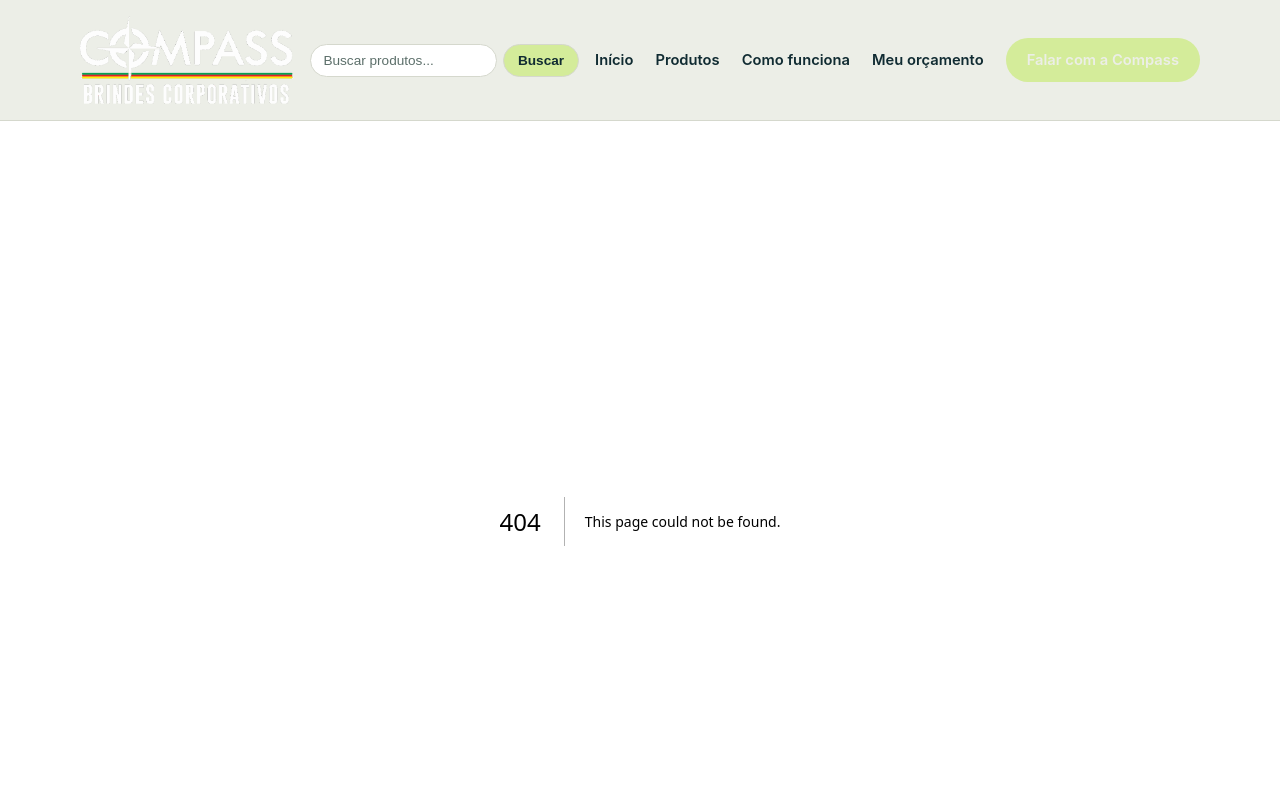
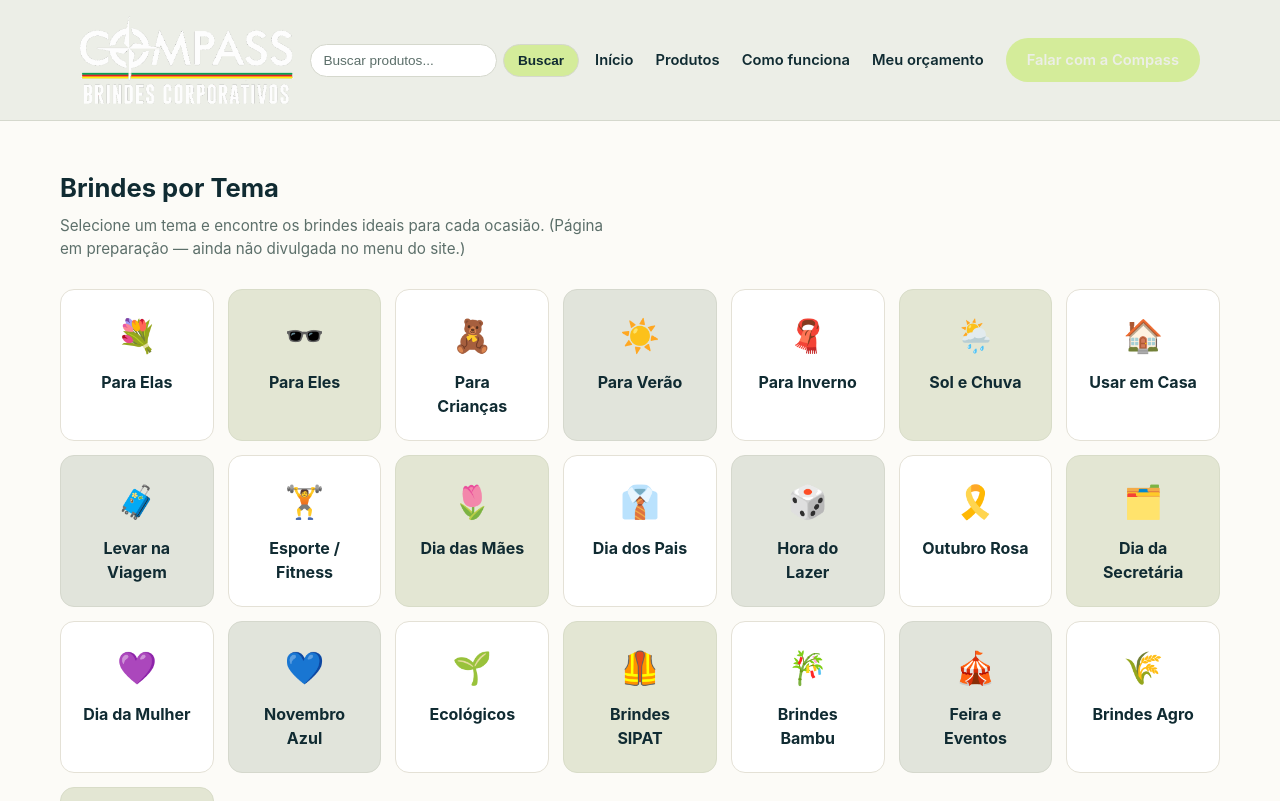
Before and after one commit to compassbrindes-stack/compass-brindes, a Next.js app: page /brindes-por-tema in a window 1280 px wide. Before the commit this address had no page. Shown: the top 801 px of the page. Built offline with nearby package versions, Linux system fonts and the light colour scheme.

Commit message:
Create page.tsx

```diff
--- /dev/null
+++ b/app/brindes-por-tema/page.tsx
@@ -0,0 +1,66 @@
+import Link from "next/link";
+
+// Página em preparação — intencionalmente sem link em nenhum menu do site.
+// Assim que estiver pronta para publicação, basta adicionar um link para
+// "/brindes-por-tema" no site-header ou na home.
+
+export const metadata = {
+  title: "Brindes por Tema — Compass Brindes Corporativos",
+};
+
+const TEMAS = [
+  { nome: "Para Elas", emoji: "💐", busca: "para elas" },
+  { nome: "Para Eles", emoji: "🕶️", busca: "para eles" },
+  { nome: "Para Crianças", emoji: "🧸", busca: "criança" },
+  { nome: "Para Verão", emoji: "☀️", busca: "verão" },
+  { nome: "Para Inverno", emoji: "🧣", busca: "inverno" },
+  { nome: "Sol e Chuva", emoji: "🌦️", busca: "sol chuva" },
+  { nome: "Usar em Casa", emoji: "🏠", busca: "casa" },
+  { nome: "Levar na Viagem", emoji: "🧳", busca: "viagem" },
+  { nome: "Esporte / Fitness", emoji: "🏋️", busca: "esporte" },
+  { nome: "Dia das Mães", emoji: "🌷", busca: "dia das mães" },
+  { nome: "Dia dos Pais", emoji: "👔", busca: "dia dos pais" },
+  { nome: "Hora do Lazer", emoji: "🎲", busca: "lazer" },
+  { nome: "Outubro Rosa", emoji: "🎗️", busca: "outubro rosa" },
+  { nome: "Dia da Secretária", emoji: "🗂️", busca: "secretária" },
+  { nome: "Dia da Mulher", emoji: "💜", busca: "dia da mulher" },
+  { nome: "Novembro Azul", emoji: "💙", busca: "novembro azul" },
+  { nome: "Ecológicos", emoji: "🌱", busca: "ecológico" },
+  { nome: "Brindes SIPAT", emoji: "🦺", busca: "sipat" },
+  { nome: "Brindes Bambu", emoji: "🎋", busca: "bambu" },
+  { nome: "Feira e Eventos", emoji: "🎪", busca: "evento" },
+  { nome: "Brindes Agro", emoji: "🌾", busca: "agro" },
+  { nome: "Para Pets", emoji: "🐾", busca: "pet" },
+];
+
+export default function BrindesPorTemaPage() {
+  return (
+    <div className="container section">
+      <h2>Brindes por Tema</h2>
+      <p className="section-lede">
+        Selecione um tema e encontre os brindes ideais para cada ocasião. (Página em preparação —
+        ainda não divulgada no menu do site.)
+      </p>
+
+      <div
+        style={{
+          display: "grid",
+          gridTemplateColumns: "repeat(auto-fill, minmax(150px, 1fr))",
+          gap: 14,
+        }}
+      >
+        {TEMAS.map((tema) => (
+          <Link
+            key={tema.nome}
+            href={`/produtos?q=${encodeURIComponent(tema.busca)}`}
+            className="category-card"
+            style={{ alignItems: "center", textAlign: "center", gap: 10 }}
+          >
+            <span style={{ fontSize: "2rem" }}>{tema.emoji}</span>
+            <span>{tema.nome}</span>
+          </Link>
+        ))}
+      </div>
+    </div>
+  );
+}
```
